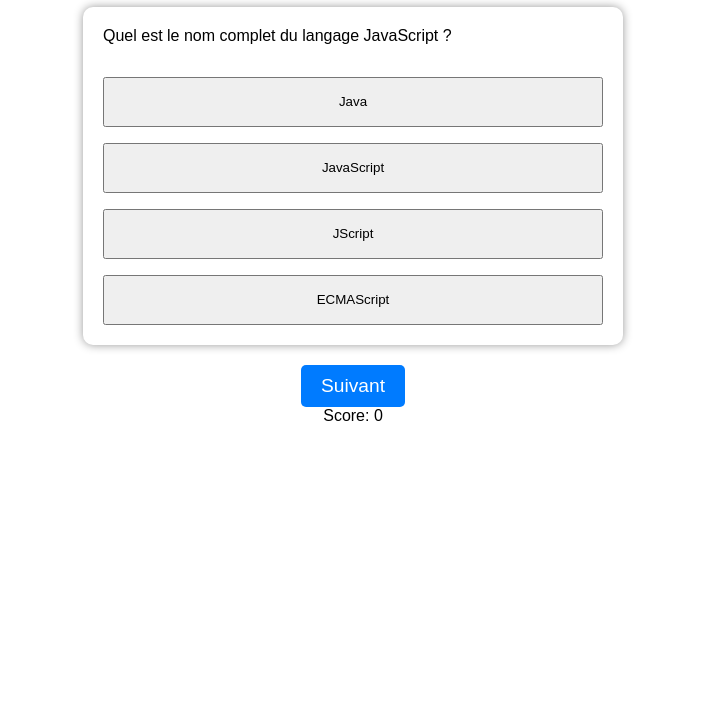
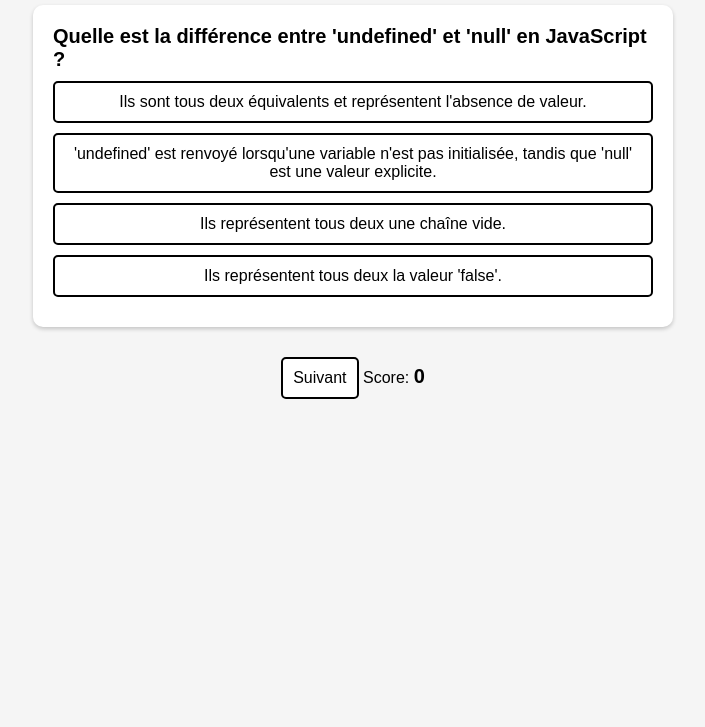
Before and after one commit to Malekbennasser/quiz-js, a plain HTML site: page index.html in a window 1280 px wide. Shown: the part 73-800 px from the top of the page, without its empty margins (287-992 px from the left). Drawn offline with Linux system fonts and the light colour scheme.

Commit message:
Add files via upload

```diff
--- /dev/null
+++ b/script.js
@@ -0,0 +1,282 @@
+const questions = [
+    {
+        question: "Quelle est la différence entre 'undefined' et 'null' en JavaScript ?",
+        reponses: [
+            { texte: "Ils sont tous deux équivalents et représentent l'absence de valeur.", correcte: false },
+            { texte: "'undefined' est renvoyé lorsqu'une variable n'est pas initialisée, tandis que 'null' est une valeur explicite.", correcte: true },
+            { texte: "Ils représentent tous deux une chaîne vide.", correcte: false },
+            { texte: "Ils représentent tous deux la valeur 'false'.", correcte: false }
+        ]
+    },
+    {
+        question: "Quelle est la différence entre '==' et '===' en JavaScript ?",
+        reponses: [
+            { texte: "'==' effectue une comparaison stricte, tandis que '===' effectue une comparaison lâche.", correcte: false },
+            { texte: "'==' effectue une comparaison lâche, tandis que '===' effectue une comparaison stricte.", correcte: true },
+            { texte: "Il n'y a pas de différence entre les deux opérateurs.", correcte: false },
+            { texte: "Ils sont utilisés pour des opérations différentes.", correcte: false }
+        ]
+    },
+    {
+        question: "Qu'est-ce qu'une closure en JavaScript ?",
+        reponses: [
+            { texte: "Une fonction qui n'a pas de paramètres.", correcte: false },
+            { texte: "Une fonction qui a une portée locale.", correcte: false },
+            { texte: "Une fonction qui a accès aux variables de sa fonction parente, même après que la fonction parente a été exécutée.", correcte: true },
+            { texte: "Une fonction qui ne renvoie pas de valeur.", correcte: false }
+        ]
+    },
+    {
+        question: "Qu'est-ce que la méthode 'map()' en JavaScript ?",
+        reponses: [
+            { texte: "Une méthode qui convertit un tableau en chaîne de caractères.", correcte: false },
+            { texte: "Une méthode qui ajoute un nouvel élément à un tableau.", correcte: false },
+            { texte: "Une méthode qui crée un nouveau tableau en appliquant une fonction à chaque élément du tableau d'origine.", correcte: true },
+            { texte: "Une méthode qui supprime le dernier élément d'un tableau.", correcte: false }
+        ]
+    },
+    {
+        question: "Comment déclarer une variable en JavaScript ?",
+        reponses: [
+            { texte: "Avec le mot-clé 'let'.", correcte: true },
+            { texte: "Avec le mot-clé 'var'.", correcte: true },
+            { texte: "Avec le mot-clé 'const'.", correcte: true },
+            { texte: "Avec le mot-clé 'new'.", correcte: false }
+        ]
+    },
+    {
+        question: "Quelle est la différence entre 'let' et 'var' en JavaScript ?",
+        reponses: [
+            { texte: "Il n'y a pas de différence.", correcte: false },
+            { texte: "'let' est utilisé pour les variables qui ont une portée de bloc, tandisque 'var' a une portée de fonction.", correcte: true },
+            { texte: "'var' est utilisé pour les variables qui ont une portée de bloc, tandis que 'let' a une portée de fonction.", correcte: false },
+            { texte: "Ils sont utilisés pour des opérations différentes.", correcte: false }
+        ]
+    },
+    {
+        question: "Qu'est-ce que l'opérateur ternaire en JavaScript ?",
+        reponses: [
+            { texte: "Un opérateur qui effectue une opération de comparaison.", correcte: false },
+            { texte: "Un opérateur qui renvoie une chaîne de caractères.", correcte: false },
+            { texte: "Un opérateur qui permet d'effectuer une opération conditionnelle en une seule ligne de code.", correcte: true },
+            { texte: "Un opérateur qui renvoie une valeur booléenne.", correcte: false }
+        ]
+    },
+    {
+        question: "Qu'est-ce que l'objet 'window' en JavaScript ?",
+        reponses: [
+            { texte: "L'objet qui représente le navigateur web.", correcte: false },
+            { texte: "L'objet qui représente la page web actuelle.", correcte: false },
+            { texte: "L'objet qui représente l'environnement d'exécution JavaScript, c'est-à-dire le navigateur web ou Node.js.", correcte: true },
+            { texte: "L'objet qui représente l'utilisateur actuel.", correcte: false }
+        ]
+    },
+    {
+        question: "Qu'est-ce que l'opérateur 'typeof' en JavaScript ?",
+        reponses: [
+            { texte: "Un opérateur qui compare deux valeurs.", correcte: false },
+            { texte: "Un opérateur qui renvoie la valeur booléenne 'true' si une variable est définie, sinon 'false'.", correcte: false },
+            { texte: "Un opérateur qui renvoie le type de données d'une variable.", correcte: true },
+            { texte: "Un opérateur qui ajoute deux nombres ensemble.", correcte: false }
+        ]
+    },
+    {
+        question: "Qu'est-ce que l'objet 'JSON' en JavaScript ?",
+        reponses: [
+            { texte: "Un objet qui permet de manipuler les fichiers JSON.", correcte: false },
+            { texte: "Un objet qui permet de manipuler les objets JavaScript.", correcte: false },
+            { texte: "Un format de données qui permet d'échanger des données entre un serveur et un client.", correcte: true },
+            { texte: "Un objet qui permet de manipuler les chaînes de caractères en JSON.", correcte: false }
+        ]
+    }, {
+        question: "Qu'est-ce que l'opérateur de négation '!' en JavaScript ?",
+        reponses: [
+            { texte: "Un opérateur qui inverse le signe d'un nombre.", correcte: false },
+            { texte: "Un opérateur qui renvoie la valeur booléenne opposée à celle donnée.", correcte: true },
+            { texte: "Un opérateur qui permet de concaténer des chaînes de caractères.", correcte: false },
+            { texte: "Un opérateur qui permet de diviser deux nombres.", correcte: false }
+        ]
+    },
+    {
+        question: "Qu'est-ce que la méthode 'forEach()' en JavaScript ?",
+        reponses: [
+            { texte: "Une méthode qui renvoie la somme de tous les éléments d'un tableau.", correcte: false },
+            { texte: "Une méthode qui crée un nouveau tableau en appliquant une fonction à chaque élément du tableau d'origine.", correcte: false },
+            { texte: "Une méthode qui permet d'itérer sur les éléments d'un tableau.", correcte: true },
+            { texte: "Une méthode qui renvoie le premier élément d'un tableau.", correcte: false }
+        ]
+    },
+    {
+        question: "Qu'est-ce que l'opérateur 'in' en JavaScript ?",
+        reponses: [
+            { texte: "Un opérateur qui permet de vérifier si une propriété est présente dans un objet.", correcte: true },
+            { texte: "Un opérateur qui permet de comparer deux valeurs.", correcte: false },
+            { texte: "Un opérateur qui permet d'ajouter une propriété à un objet.", correcte: false },
+            { texte: "Un opérateur qui permet de supprimer une propriété d'un objet.", correcte: false }
+        ]
+    },
+    {
+        question: "Qu'est-ce que la méthode 'reduce()' en JavaScript ?",
+        reponses: [
+            { texte: "Une méthode qui crée un nouveau tableau en appliquant une fonction à chaque élément du tableau d'origine.", correcte: false },
+            { texte: "Une méthode qui renvoie la somme de tous les éléments d'un tableau.", correcte: false },
+            { texte: "Une méthode qui permet de réduire un tableau à une seule valeur en appliquant une fonction à chaque élément.", correcte: true },
+            { texte: "Une méthode qui renvoie le premier élément d'un tableau.", correcte: false }
+        ]
+    },
+    {
+        question: "Qu'est-ce que l'objet 'Date' en JavaScript ?",
+        reponses: [
+            { texte: "Un objet qui représente une valeur booléenne.", correcte: false },
+            { texte: "Un objet qui représente une chaîne de caractères.", correcte: false },
+            { texte: "Un objet qui représente une date et une heure.", correcte: true },
+            { texte: "Un objet qui permet de manipuler les tableaux en JavaScript.", correcte: false }
+        ]
+    },
+    {
+        question: "Qu'est-ce que l'opérateur de concaténation '+' en JavaScript ?",
+        reponses: [
+            { texte: "Un opérateur qui ajoute deux nombres ensemble.", correcte: false },
+            { texte: "Un opérateur qui renvoie une valeur booléenne.", correcte: false },
+            { texte: "Un opérateur qui permet de concaténer deux chaînes de caractères.", correcte: true },
+            { texte: "Un opérateur qui permet de soustraire deux nombres.", correcte: false }
+        ]
+    },
+    {
+        question: "Qu'est-ce que l'objet 'Math' en JavaScript ?",
+        reponses: [
+            { texte: "Un objet qui représente une date et une heure.", correcte: false },
+            { texte: "Un objet qui permet de manipuler les tableaux en JavaScript.", correcte: false },
+            { texte: "Un objet qui fournit des méthodes pour effectuer des opérations mathématiques en JavaScript.", correcte: true },
+            { texte: "Un objet qui permet de manipuler les chaînes de caractères en JavaScript.", correcte: false }
+        ]
+    },
+    {
+        question: "Qu'est-ce que la méthode 'splice()' en JavaScript ?",
+        reponses: [
+            { texte: "Une méthode qui renvoie la somme de tous les éléments d'un tableau.", correcte: false },
+            { texte: "Une méthode qui ajoute un nouvel élément à un tableau.", correcte: false },
+            { texte: "Une méthode qui supprime un élément d'un tableau et ajoute un ou plusieurs éléments à sa place.", correcte: true },
+            { texte: "Une méthode qui crée un nouveau tableau en appliquant une fonction à chaque élément du tableau d'origine.", correcte: false }
+        ]
+    },
+    {
+        question: "Qu'est-ce que l'opérateur 'instanceof' en JavaScript ?",
+        reponses: [
+            { texte: "Un opérateur qui permet de vérifier si une variable est de type objet.", correcte: false },
+            { texte: "Un opérateur qui permet de vérifier si une variable est de type tableau.", correcte: false },
+            { texte: "Un opérateur qui permet de vérifier si un objet est une instance d'une classe spécifique.", correcte: true },
+            { texte: "Un opérateur qui permet de vérifier si une variable est de type chaîne de caractères.", correcte: false }
+        ]
+    },
+    {
+        question: "Qu'est-ce que la méthode 'Object.keys()' en JavaScript ?",
+        reponses: [
+            { texte: "Une méthode qui renvoie un tableau contenant les valeurs d'un objet.", correcte: false },
+            { texte: "Une méthode qui renvoie un tableau contenant les clés d'un objet.", correcte: true },
+            { texte: "Une méthode qui renvoie la somme de tous les éléments d'un tableau.", correcte: false },
+            { texte: "Une méthode qui permet de supprimer une propriété d'un objet.", correcte: false }
+        ]
+    }
+];
+
+// Récupération des éléments HTML dans le js
+const questionContainer = document.getElementById('question-container');
+const questionElement = document.getElementById('question');
+const reponsesElement = document.getElementById('reponses');
+const suivantBtn = document.getElementById('suivant-btn');
+const scoreElement = document.getElementById('score');
+
+// Initialisation du score de l'utilisateur et initialisation de l'index tu tableau question
+let score = 0;
+let questionIndex = 0;
+
+
+// Fonction affichage de la question en fonction de la variable questionIndex
+function afficherQuestion(question) {
+    // On rentre dans le text HTML la question stocké dans le tableau question
+    questionElement.innerText = question.question;
+    reponsesElement.innerHTML = "";
+
+    // Pour chaque réponse du tableau réponse on crée un bouton avec à l'intérieur le texte de la réponse
+    question.reponses.forEach(reponse => {
+        const bouton = document.createElement('button');
+        bouton.innerText = reponse.texte;
+        bouton.classList.add('btn');
+        if (reponse.correcte) {
+            bouton.dataset.correcte = reponse.correcte;
+        }
+        // Au click du bouton on va déclencher la fonction selectionnerReponse
+        bouton.addEventListener('click', selectionnerReponse);
+        // Faire apparaitre les boutons à l'intérieur de la div reponsesElement
+        reponsesElement.appendChild(bouton);
+    });
+}
+
+function selectionnerReponse(e) {
+    // e.target == bouton sur le quel j'ai cliqué
+    const boutonSelectionne = e.target;
+    // Stocker des données à l'intérieur de la balise avec dataset (ici on stock le boolean de la réponse)
+    const correcte = boutonSelectionne.dataset.correcte;
+
+
+    // Si la réponse est correct et que la class du bouton est différent de correct et de incorrect
+    if (correcte && (boutonSelectionne.classList[1] !== "correct" && boutonSelectionne.classList[1] !== "incorrect")) {
+        // On augmente le score de 1
+        score++;
+        // On met à jour l'affichage du score dans l'html
+        scoreElement.innerText = score;
+    }
+
+    // Changement de couleurs en fonction de la réponse (rouge == incorrect / vert == correct)
+    Array.from(reponsesElement.children).forEach(bouton => {
+        setStatusClass(bouton, bouton.dataset.correcte);
+    });
+
+    // Si il y'a encore des questions dans le tableau on affiche le bouton suivant
+    if (questionIndex < questions.length - 1) {
+        suivantBtn.classList.remove('invisible');
+    } else {
+        // Sinon on affiche le bouton terminé
+        suivantBtn.innerText = 'Terminer';
+    }
+}
+
+function setStatusClass(element, correcte) {
+    effacerStatusClass(element);
+    if (correcte) {
+        element.classList.add('correct');
+    } else {
+        element.classList.add('incorrect');
+    }
+}
+
+function effacerStatusClass(element) {
+    element.classList.remove('correct');
+    element.classList.remove('incorrect');
+}
+
+afficherQuestion(questions[questionIndex]);
+
+suivantBtn.addEventListener('click', () => {
+    // Au clique du bouton suivant on augmente le questionIndex de 1
+    questionIndex++;
+    // Si il y'a encore des questions restante on affiche la question suivante
+    if (questionIndex < questions.length) {
+        afficherQuestion(questions[questionIndex]);
+    } else {
+        // Sinon on affiche les résultats du quizz
+        questionContainer.classList.add('invisible');
+        suivantBtn.classList.add('invisible');
+        const resultatElement = document.getElementById('resultat');
+        resultatElement.innerText = `Votre score est de ${score}/${questions.length}`;
+        resultatElement.classList.remove('invisible');
+        // Si le score est égale à la longueur du tableau question (20) on affiche un message vert
+        if (score === questions.length) {
+            resultatElement.classList.add('success');
+        } else {
+            // Sinon on affiche un message rouge
+            resultatElement.classList.add('failure');
+        }
+    }
+});
--- a/style.css
+++ b/style.css
@@ -1,18 +1,77 @@
 body {
+    background-color: #f5f5f5;
     font-family: Arial, sans-serif;
   }
 
   h1 {
     text-align: center;
+    margin-top: 20px;
   }
 
   .question-container {
-  width: 500px;
-  margin: 0 auto;
-  padding: 20px;
     background-color: #fff;
     border-radius: 10px;
-  box-shadow: 0 0 10px #999;
+    box-shadow: 0px 2px 4px rgba(0, 0, 0, 0.2);
+    max-width: 600px;
+    margin: 20px auto;
+    padding: 20px;
+  }
+
+  .question {
+    font-size: 20px;
+    font-weight: bold;
+    margin-bottom: 10px;
+  }
+
+  .reponses {
+    display: flex;
+    flex-direction: column;
+  }
+
+  .btn {
+    background-color: #fff;
+    border: 2px solid #000;
+    border-radius: 5px;
+    color: #000;
+    font-size: 16px;
+    margin-bottom: 10px;
+    padding: 10px;
+    transition: all 0.3s ease;
+  }
+
+  .btn:hover {
+    background-color: #000;
+    color: #fff;
+    cursor: pointer;
+  }
+
+  .correct {
+    background-color: #90ee90;
+  }
+
+  .incorrect {
+    background-color: #ff6961;
+  }
+
+  .suivant-btn {
+    background-color: #fff;
+    border: 2px solid #000;
+    border-radius: 5px;
+    color: #000;
+    font-size: 16px;
+    margin-top: 10px;
+    padding: 10px;
+    transition: all 0.3s ease;
+  }
+
+  .suivant-btn:hover {
+    background-color: #000;
+    color: #fff;
+    cursor: pointer;
+  }
+
+  .suivant-btn.invisible {
+    display: none;
   }
 
   .score-container {
@@ -20,40 +79,33 @@ h1 {
     margin-top: 20px;
   }
 
-.suivant-btn {
-  display: block;
-  margin: 0 auto;
-  padding: 10px 20px;
-  border: none;
-  border-radius: 5px;
-  background-color: #007bff;
-  color: #fff;
-  font-size: 1.2em;
-  cursor: pointer;
-  transition: all 0.3s ease;
+  #score {
+    font-size: 20px;
+    font-weight: bold;
   }
 
-.suivant-btn:hover {
-  background-color: #0066cc;
-}
-.question {
-  height: 50px;
+  .resultat {
+    background-color: #fff;
+    border-radius: 10px;
+    box-shadow: 0px 2px 4px rgba(0, 0, 0, 0.2);
+    max-width: 600px;
+    margin: 20px auto;
+    padding: 20px;
+    text-align: center;
+    font-size: 24px;
+    font-weight: bold;
   }
 
-.reponses {
-  display: flex;
-  flex-direction: column;
-  gap: 1em;
-
-  width: 100%;
+  .resultat.invisible {
+    display: none;
   }
 
-.reponsesBtn {
-  height: 50px;
-
-  border-radius: 10px solid black;
+  .resultat.success {
+    background-color: #90ee90;
+    color: #000;
   }
 
-.reponsesBtn :hover {
-  cursor: pointer;
+  .resultat.failure {
+    background-color: #ff6961;
+    color: #fff;
   }
```
Also changed, not shown: index.html (+4 -3 lines). Lines whose indentation alone changed are shown as unchanged.
